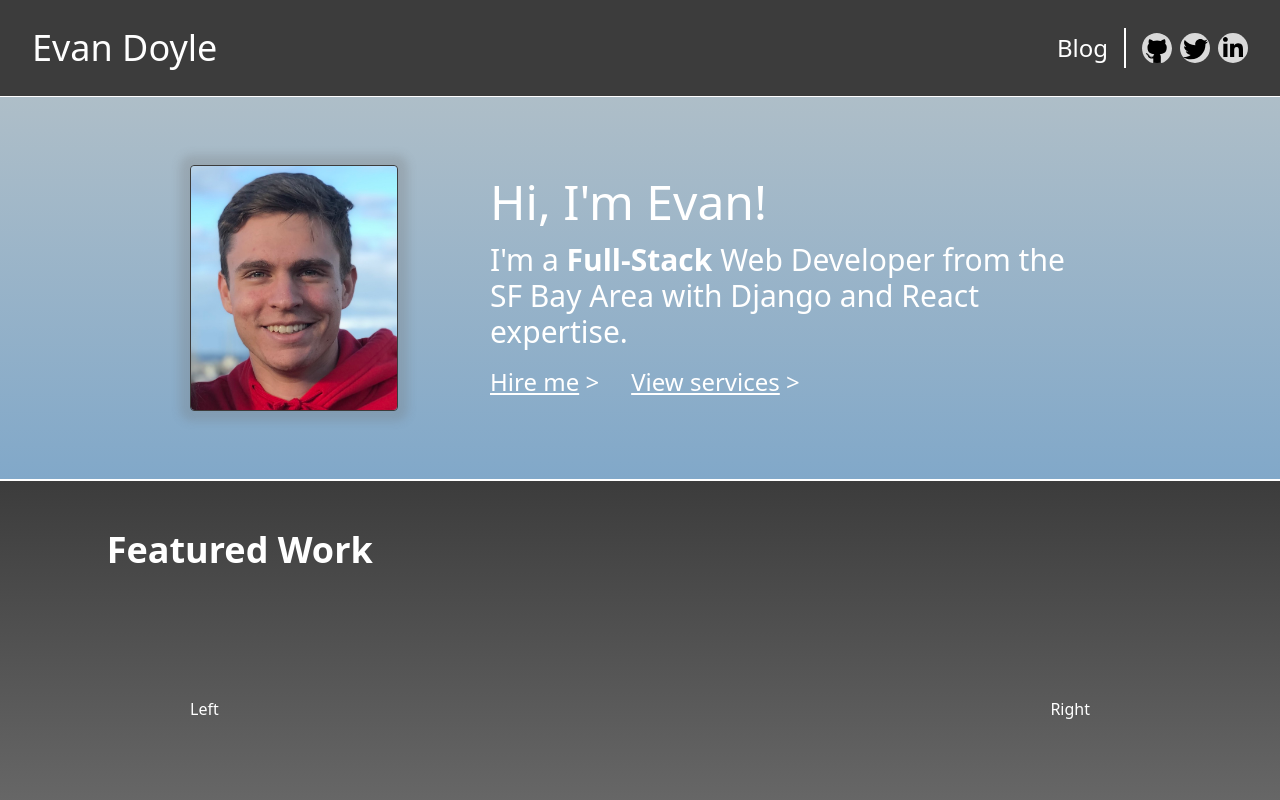
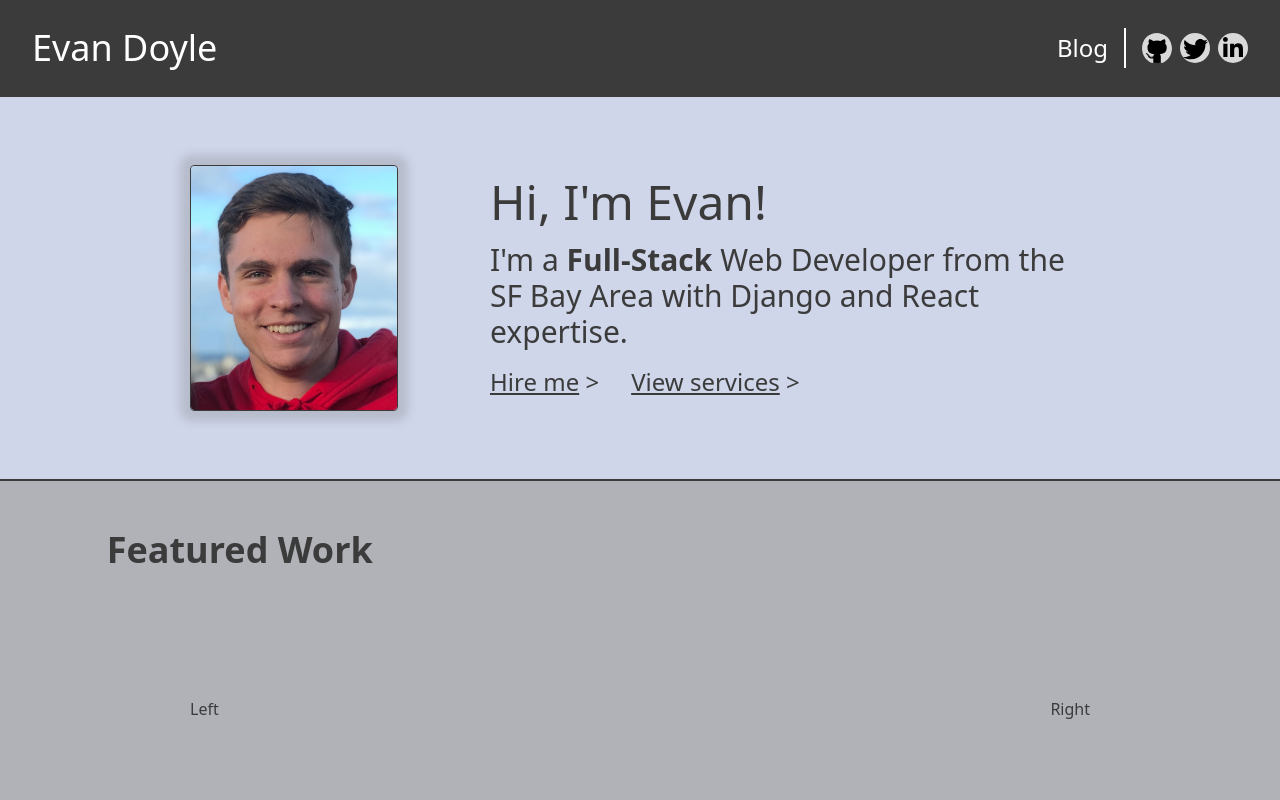
Before and after one commit to emdoyle/personal-site, a Next.js app: page / in a window 1280 px wide. Shown: the top 800 px of the page. Built offline with nearby package versions, Linux system fonts and the light colour scheme.

Commit message:
Add color palette from Coolors

```diff
--- a/components/Section.tsx
+++ b/components/Section.tsx
@@ -2,7 +2,7 @@ export const Section: React.FC<{ children?: React.ReactNode }> = ({
   children,
 }) => {
   return (
-    <div className="py-8 h-96 w-full bg-gradient-to-b odd:from-coolblue-400 odd:to-coolblue even:from-smoke even:to-smoke-400 border border-l-0 border-r-0 border-white text-white">
+    <div className="py-8 h-96 w-full odd:bg-coolblue even:bg-steel border border-l-0 border-r-0 border-smoke text-smoke">
       {children}
     </div>
   );
--- a/pages/index.tsx
+++ b/pages/index.tsx
@@ -40,10 +40,10 @@ export default function Home() {
                   SF Bay Area with Django and React expertise.
                 </p>
                 <div className="flex justify-start items-center gap-8 sm:text-xl lg:text-2xl">
-                  <a href="#" className="hover:text-smoke-400">
+                  <a href="#" className="hover:text-ash">
                     <span className="underline">Hire me</span> &gt;
                   </a>
-                  <a href="#" className="hover:text-smoke-400">
+                  <a href="#" className="hover:text-ash">
                     <span className="underline">View services</span> &gt;
                   </a>
                 </div>
--- a/tailwind.config.js
+++ b/tailwind.config.js
@@ -6,8 +6,11 @@ module.exports = {
   theme: {
     extend: {
       colors: {
-        coolblue: { DEFAULT: "#81A8C9", 400: "#AEBEC8" },
-        smoke: { DEFAULT: "#3C3C3C", 400: "#6F6F6F" },
+        smoke: "#3B3B3B",
+        burntgreen: "#4F5D2F",
+        ash: "#7D7E75",
+        steel: "#B0B2B8",
+        coolblue: "#CFD6EA",
       },
     },
   },
```
